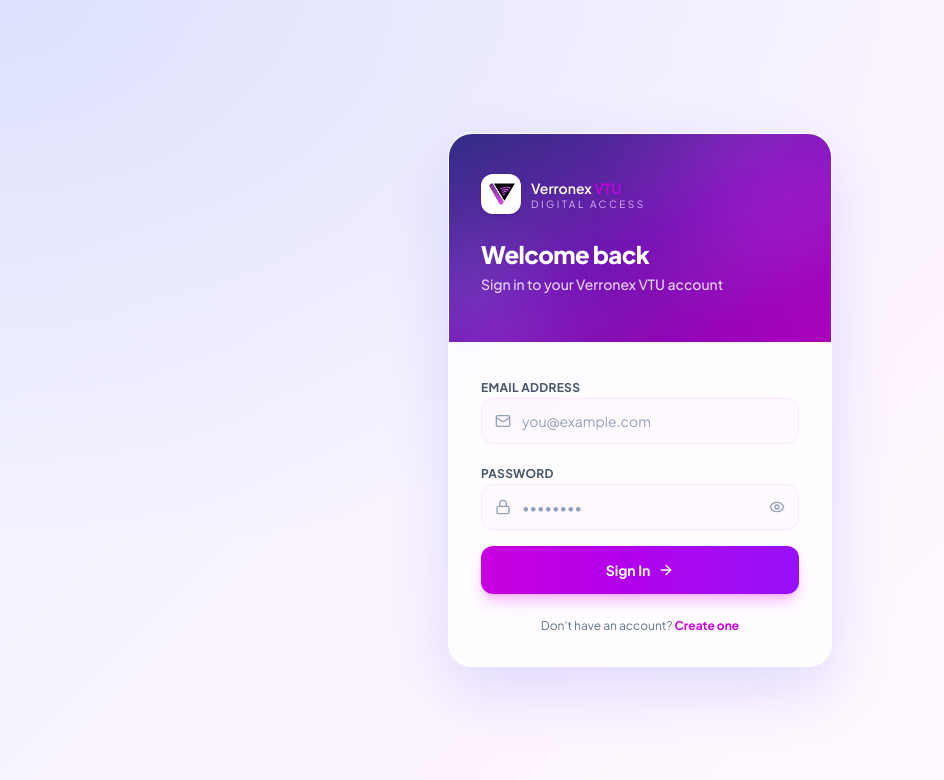
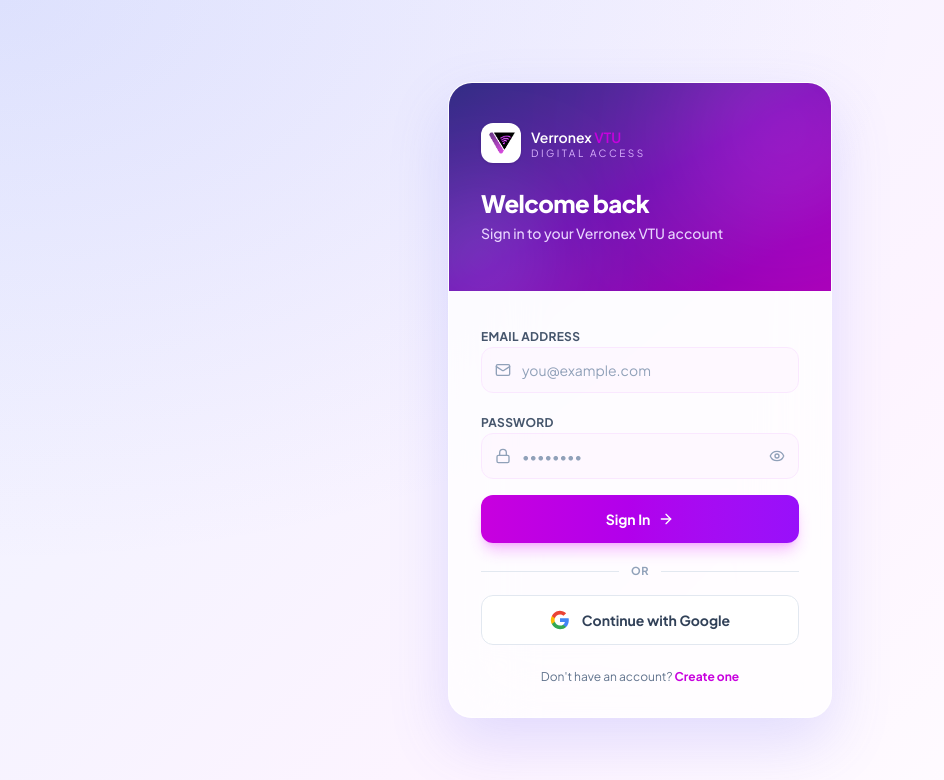
Before and after one commit to Godfreyakpugo/verronex-vtu, a React (Vite) app: page /login in a window 1280 px wide. Shown: the top 780 px of the page, without its empty margins (0-944 px from the left). Built offline with nearby package versions, Linux system fonts and the light colour scheme; no server answers.

Commit message:
feat(auth): add continue with google

```diff
--- a/src/pages/auth/LoginPage.jsx
+++ b/src/pages/auth/LoginPage.jsx
@@ -2,7 +2,31 @@
 import { useNavigate, Link } from "react-router-dom";
 import { Mail, Lock, ArrowRight, Eye, EyeOff } from "lucide-react";
 import { useAuth } from "../../context/AuthContext";
+import supabase from "../../lib/supabaseClient";
 import BrandLogo from "../../components/ui/BrandLogo";
+
+function GoogleIcon() {
+  return (
+    <svg className="w-5 h-5" viewBox="0 0 24 24" aria-hidden="true">
+      <path
+        fill="#4285F4"
+        d="M22.56 12.25c0-.78-.07-1.53-.2-2.25H12v4.26h5.92a5.06 5.06 0 0 1-2.2 3.32v2.77h3.57c2.08-1.92 3.27-4.74 3.27-8.1Z"
+      />
+      <path
+        fill="#34A853"
+        d="M12 23c2.97 0 5.46-.98 7.28-2.66l-3.57-2.77c-.98.66-2.23 1.06-3.71 1.06-2.86 0-5.29-1.93-6.16-4.53H2.18v2.84A11 11 0 0 0 12 23Z"
+      />
+      <path
+        fill="#FBBC05"
+        d="M5.84 14.1a6.6 6.6 0 0 1 0-4.2V7.06H2.18a11 11 0 0 0 0 9.88l3.66-2.84Z"
+      />
+      <path
+        fill="#EA4335"
+        d="M12 5.38c1.62 0 3.06.56 4.21 1.64l3.15-3.15A10.96 10.96 0 0 0 2.18 7.06l3.66 2.84C6.71 7.31 9.14 5.38 12 5.38Z"
+      />
+    </svg>
+  );
+}
 
 function LoginPage() {
   const { signIn } = useAuth();
@@ -13,6 +37,7 @@
   const [showPassword, setShowPassword] = useState(false);
   const [error, setError] = useState(null);
   const [busy, setBusy] = useState(false);
+  const [googleBusy, setGoogleBusy] = useState(false);
 
   const handleSignIn = async () => {
     if (!email || !password) {
@@ -37,6 +62,27 @@
 
   const handleKeyDown = (e) => {
     if (e.key === "Enter") handleSignIn();
+  };
+
+  const handleGoogleSignIn = async () => {
+    if (googleBusy) return;
+    setError(null);
+    setGoogleBusy(true);
+
+    try {
+      const { error: err } = await supabase.auth.signInWithOAuth({
+        provider: "google",
+        options: {
+          redirectTo: `${window.location.origin}/auth/callback`,
+        },
+      });
+
+      if (err) throw err;
+    } catch (err) {
+      console.error("Google sign-in error:", err);
+      setError("Could not start Google sign-in. Please try again.");
+      setGoogleBusy(false);
+    }
   };
 
   return (
@@ -134,6 +180,25 @@
               )}
             </button>
 
+            {/* Divider */}
+            <div className="flex items-center gap-3 pt-1">
+              <div className="h-px flex-1 bg-slate-200" />
+              <span className="text-[11px] font-bold uppercase tracking-wider text-slate-400">
+                or
+              </span>
+              <div className="h-px flex-1 bg-slate-200" />
+            </div>
+
+            {/* Continue with Google */}
+            <button
+              onClick={handleGoogleSignIn}
+              disabled={googleBusy || busy}
+              className="w-full flex items-center justify-center gap-3 bg-white hover:bg-slate-50 active:scale-95 border border-slate-200 text-sm font-bold py-3.5 rounded-xl text-slate-700 transition-all disabled:opacity-50 disabled:cursor-not-allowed"
+            >
+              <GoogleIcon />
+              {googleBusy ? "Connecting to Google..." : "Continue with Google"}
+            </button>
+
             <p className="text-center text-xs text-slate-500 pt-2">
               Don't have an account?{" "}
               <Link
--- a/src/pages/auth/SignupPage.jsx
+++ b/src/pages/auth/SignupPage.jsx
@@ -2,7 +2,31 @@
 import { Link, useNavigate } from "react-router-dom";
 import { Mail, Lock, User, Phone, ArrowRight, Eye, EyeOff } from "lucide-react";
 import { useAuth } from "../../context/AuthContext";
+import supabase from "../../lib/supabaseClient";
 import BrandLogo from "../../components/ui/BrandLogo";
+
+function GoogleIcon() {
+  return (
+    <svg className="w-5 h-5" viewBox="0 0 24 24" aria-hidden="true">
+      <path
+        fill="#4285F4"
+        d="M22.56 12.25c0-.78-.07-1.53-.2-2.25H12v4.26h5.92a5.06 5.06 0 0 1-2.2 3.32v2.77h3.57c2.08-1.92 3.27-4.74 3.27-8.1Z"
+      />
+      <path
+        fill="#34A853"
+        d="M12 23c2.97 0 5.46-.98 7.28-2.66l-3.57-2.77c-.98.66-2.23 1.06-3.71 1.06-2.86 0-5.29-1.93-6.16-4.53H2.18v2.84A11 11 0 0 0 12 23Z"
+      />
+      <path
+        fill="#FBBC05"
+        d="M5.84 14.1a6.6 6.6 0 0 1 0-4.2V7.06H2.18a11 11 0 0 0 0 9.88l3.66-2.84Z"
+      />
+      <path
+        fill="#EA4335"
+        d="M12 5.38c1.62 0 3.06.56 4.21 1.64l3.15-3.15A10.96 10.96 0 0 0 2.18 7.06l3.66 2.84C6.71 7.31 9.14 5.38 12 5.38Z"
+      />
+    </svg>
+  );
+}
 
 // Reusable input field
 function Field({
@@ -63,7 +87,29 @@
   const [confirmPassword, setConfirmPassword] = useState("");
   const [error, setError] = useState(null);
   const [busy, setBusy] = useState(false);
+  const [googleBusy, setGoogleBusy] = useState(false);
   const [success, setSuccess] = useState(false);
+
+  const handleGoogleSignIn = async () => {
+    if (googleBusy) return;
+    setError(null);
+    setGoogleBusy(true);
+
+    try {
+      const { error: err } = await supabase.auth.signInWithOAuth({
+        provider: "google",
+        options: {
+          redirectTo: `${window.location.origin}/auth/callback`,
+        },
+      });
+
+      if (err) throw err;
+    } catch (err) {
+      console.error("Google sign-in error:", err);
+      setError("Could not start Google sign-in. Please try again.");
+      setGoogleBusy(false);
+    }
+  };
 
   const handleSignUp = async () => {
     setError(null);
@@ -263,6 +309,25 @@
           )}
         </button>
 
+        {/* Divider */}
+        <div className="flex items-center gap-3 pt-1">
+          <div className="h-px flex-1 bg-slate-200" />
+          <span className="text-[11px] font-bold uppercase tracking-wider text-slate-400">
+            or
+          </span>
+          <div className="h-px flex-1 bg-slate-200" />
+        </div>
+
+        {/* Continue with Google */}
+        <button
+          onClick={handleGoogleSignIn}
+          disabled={googleBusy || busy}
+          className="w-full flex items-center justify-center gap-3 bg-white hover:bg-slate-50 active:scale-95 border border-slate-200 text-sm font-bold py-3.5 rounded-xl text-slate-700 transition-all disabled:opacity-50 disabled:cursor-not-allowed"
+        >
+          <GoogleIcon />
+          {googleBusy ? "Connecting to Google..." : "Continue with Google"}
+        </button>
+
         <p className="text-center text-xs text-slate-500 pt-2">
           Already have an account?{" "}
           <Link
```
